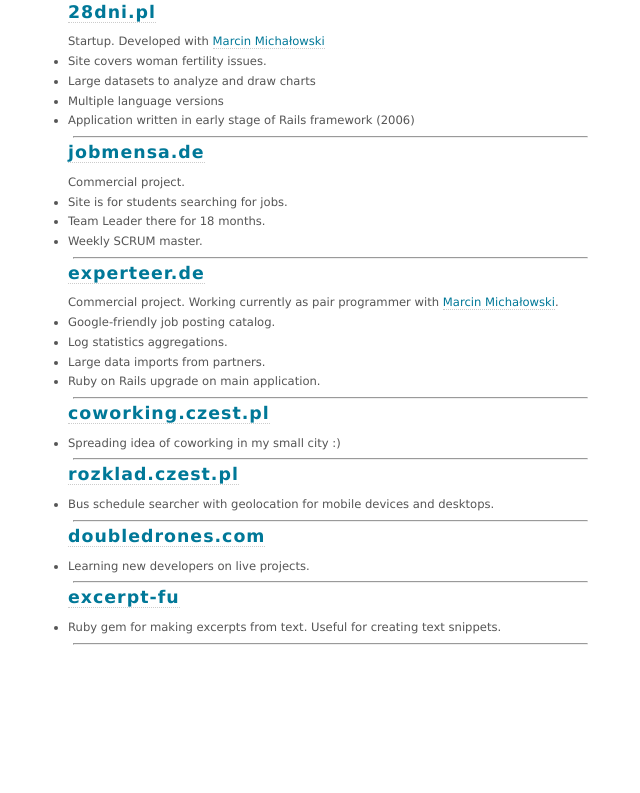
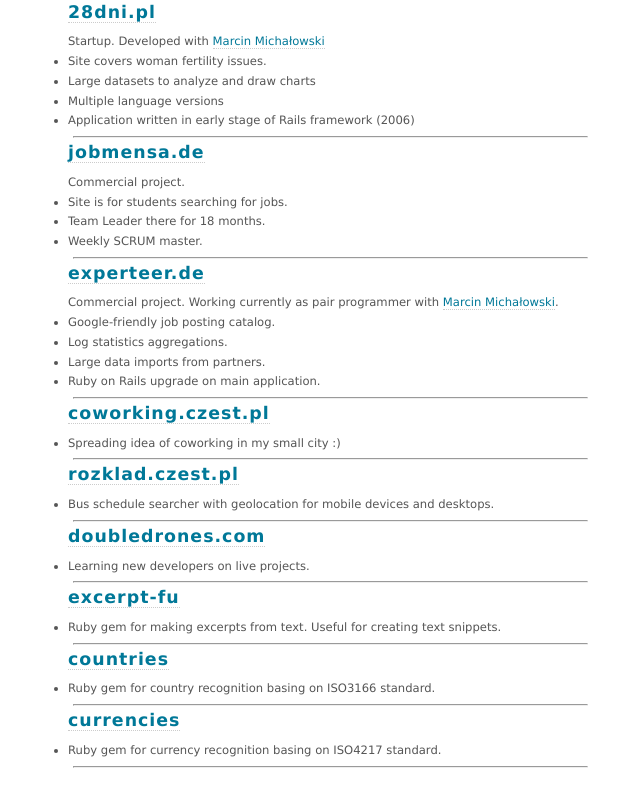
Before and after one commit to pr0d1r2/pr0d1r2.github.com, a Jekyll site: the page built from index.md, in a window 1280 px wide, cut to the strip 224-1017 px from the top of the page. Shown: the whole strip, without its empty margins (312-952 px from the left). Built offline with Jekyll 4.4.1, drawn with Linux system fonts in a browser that asks for light colours; before the commit the page ends 900 px from its top, so only the background shows below that.

Commit message:
Add gems: currencies and countries.

```diff
--- a/index.md
+++ b/index.md
@@ -96,3 +96,19 @@ Commercial project. Working currently as pair programmer with [Marcin Michałows
 </ul>
 
 <hr>
+
+## [countries](https://github.com/hexorx/countries)
+
+<ul>
+  <li>Ruby gem for country recognition basing on ISO3166 standard.</li>
+</ul>
+
+<hr>
+
+## [currencies](https://github.com/hexorx/currencies)
+
+<ul>
+  <li>Ruby gem for currency recognition basing on ISO4217 standard.</li>
+</ul>
+
+<hr>
```
Also changed, not shown: 1 other file.
